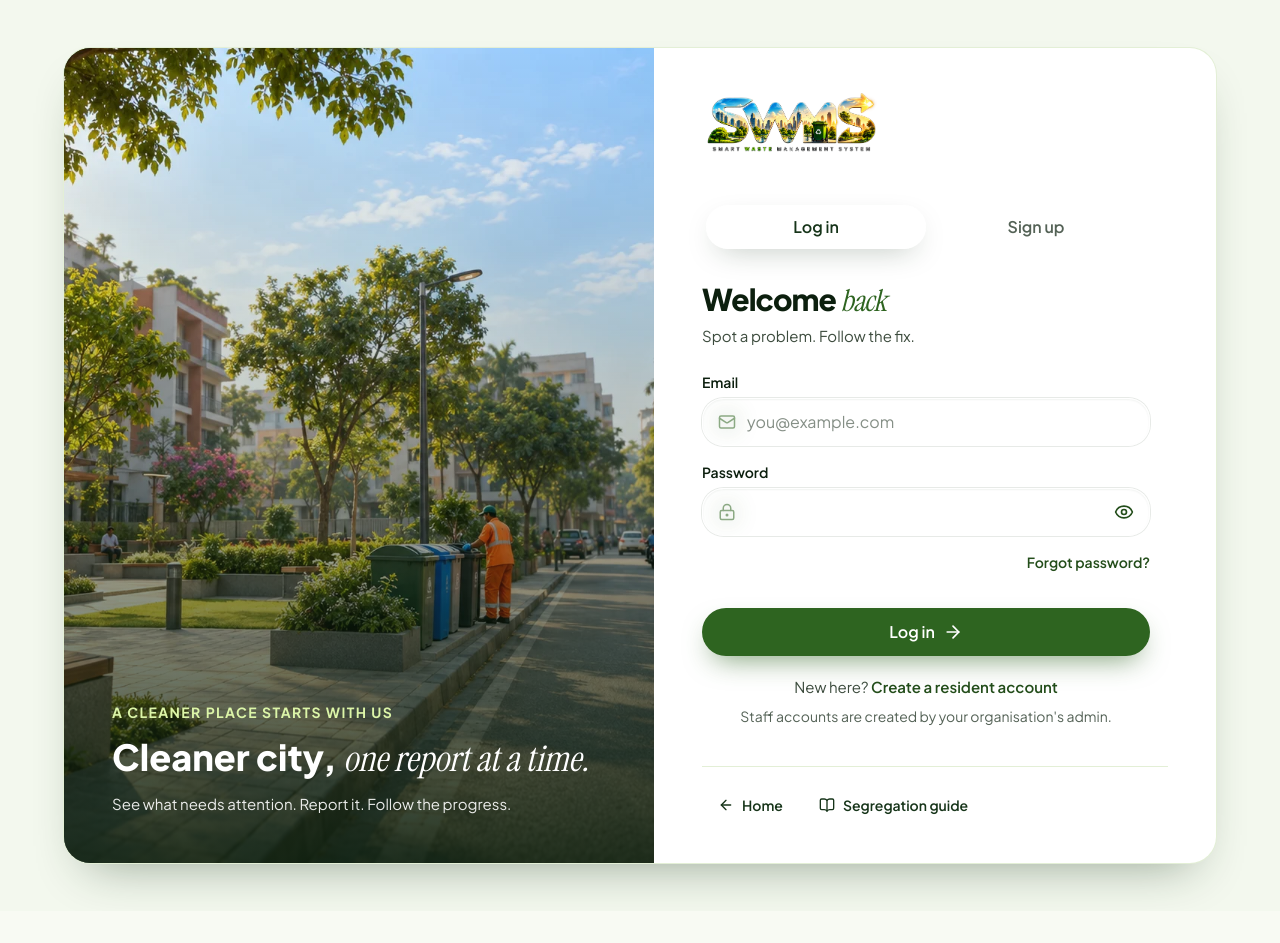
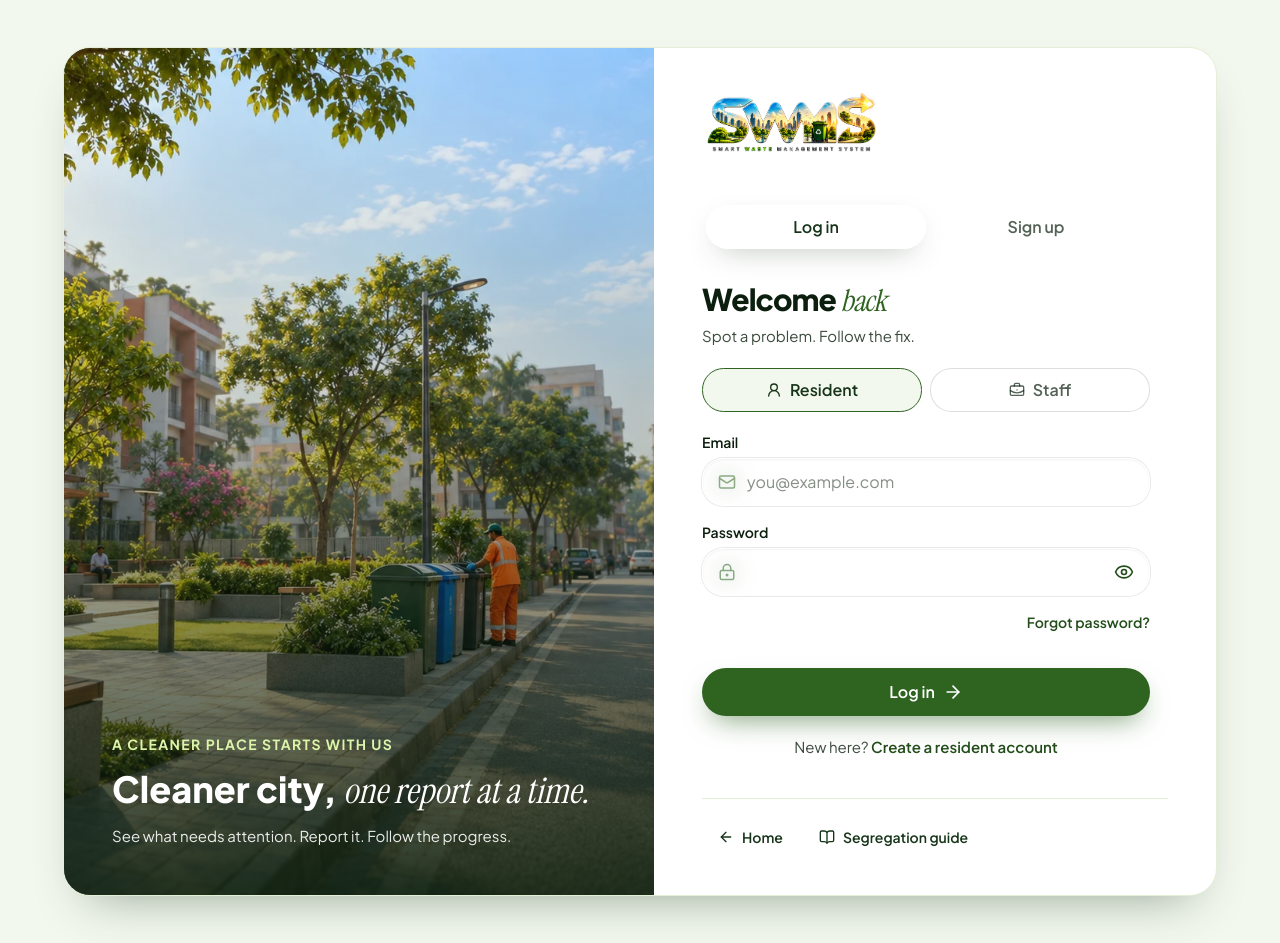
Before and after one commit to ujjwalkatiyar01/SWMS-Smart-Waste-Management-System, a Next.js app in the folder swms-app/: page /login in a window 1280 px wide. Before the commit the page ends 911 px from the top, so only its background shows below. Built offline with nearby package versions, Linux system fonts and the light colour scheme.

Commit message:
Add account type and staff login to login and sign-up forms

```diff
--- a/swms-app/app/(public)/(auth)/login/page.tsx
+++ b/swms-app/app/(public)/(auth)/login/page.tsx
@@ -4,6 +4,6 @@ import { LoginForm } from "@/features/auth";
 export const metadata: Metadata = { title: "Log in — SWMS" };
 
 export default async function LoginPage({ searchParams }: PageProps<"/login">) {
-  const { reason } = await searchParams;
-  return <LoginForm inactive={reason === "inactive"} />;
+  const { reason, as } = await searchParams;
+  return <LoginForm inactive={reason === "inactive"} audience={as === "staff" ? "staff" : "resident"} />;
 }
--- /dev/null
+++ b/swms-app/app/(public)/(auth)/login/worker/page.tsx
@@ -0,0 +1,9 @@
+import type { Metadata } from "next";
+import { WorkerLoginForm } from "@/features/auth";
+import { getSignUpOptions } from "@/features/auth/server";
+
+export const metadata: Metadata = { title: "Worker login — SWMS" };
+
+export default async function WorkerLoginPage() {
+  return <WorkerLoginForm options={await getSignUpOptions()} />;
+}
--- a/swms-app/features/auth/widgets/LoginForm.tsx
+++ b/swms-app/features/auth/widgets/LoginForm.tsx
@@ -1,53 +1,106 @@
 "use client";
 
-// Login form (03 F1.2): email + password → role home.
+// Login form (03 F1.2): email + password → role home. One login for every role; the Resident / Staff
+// switch only changes the wording — the role stored in the database decides which dashboard opens.
 
 import Link from "next/link";
-import { Mail } from "lucide-react";
+import { BriefcaseBusiness, Mail, UserRound } from "lucide-react";
+import { cn } from "@/lib/utils";
 import { login } from "../actions";
 import { INACTIVE_MESSAGE } from "../schema";
 import { FormAlert, PasswordField, TextField } from "./fields";
 import { SubmitButton } from "./SubmitButton";
 import { useAuthForm } from "./useAuthForm";
 
+export type LoginAudience = "resident" | "staff";
+
+const AUDIENCES = [
+  { value: "resident", href: "/login", label: "Resident", icon: UserRound },
+  { value: "staff", href: "/login?as=staff", label: "Staff", icon: BriefcaseBusiness },
+] as const;
+
+const STAFF_HOMES = ["Admin → dashboard", "Worker / Driver → tasks", "Supervisor → escalations", "Higher authority → summary"];
+
 /** `inactive`: the session ended because the account was deactivated (04-AUTH §3 check 2). */
-export function LoginForm({ inactive = false }: { inactive?: boolean }) {
+export function LoginForm({ inactive = false, audience = "resident" }: { inactive?: boolean; audience?: LoginAudience }) {
   const { pending, errors, message, formProps } = useAuthForm((data) =>
     login({ email: String(data.get("email") ?? ""), password: String(data.get("password") ?? "") }),
   );
+  const staff = audience === "staff";
 
   return (
     <div className="animate-enter">
       <h1 className="text-3xl font-extrabold tracking-[-0.03em] text-leaf-950">
-        Welcome <span className="accent-serif text-leaf-700">back</span>
+        {staff ? "Staff " : "Welcome "}
+        <span className="accent-serif text-leaf-700">{staff ? "login" : "back"}</span>
       </h1>
-      <p className="mt-1.5 text-ui text-leaf-950/80">Spot a problem. Follow the fix.</p>
+      <p className="mt-1.5 text-ui text-leaf-950/80">
+        {staff ? "Your dashboard opens for your role." : "Spot a problem. Follow the fix."}
+      </p>
 
-      <form {...formProps} className="mt-6 flex flex-col gap-4">
+      <nav aria-label="Who is logging in" className="mt-5 grid grid-cols-2 gap-2">
+        {AUDIENCES.map(({ value, href, label, icon: Icon }) => (
+          <Link
+            key={value}
+            href={href}
+            replace
+            aria-current={value === audience ? "page" : undefined}
+            className={cn(
+              "inline-flex min-h-11 items-center justify-center gap-2 rounded-2xl border text-ui font-semibold transition-colors",
+              value === audience
+                ? "border-leaf-700 bg-leaf-50 text-leaf-900"
+                : "border-leaf-900/15 bg-white text-leaf-950/70 hover:bg-leaf-50",
+            )}
+          >
+            <Icon className="size-4" aria-hidden /> {label}
+          </Link>
+        ))}
+      </nav>
+      {staff && (
+        <ul aria-label="Where you land" className="mt-3 flex flex-wrap gap-1.5">
+          {STAFF_HOMES.map((h) => (
+            <li key={h} className="rounded-full bg-leaf-50 px-3 py-1 text-sm text-leaf-900">
+              {h}
+            </li>
+          ))}
+        </ul>
+      )}
+
+      <form {...formProps} className="mt-5 flex flex-col gap-4">
         <TextField
           id="email"
-          label="Email"
+          label={staff ? "Work email" : "Email"}
           icon={Mail}
           type="email"
           inputMode="email"
           autoComplete="email"
-          placeholder="you@example.com"
+          placeholder={staff ? "name@organisation.org" : "you@example.com"}
           required
           error={errors.email}
         />
         <PasswordField id="password" label="Password" autoComplete="current-password" required error={errors.password} />
         <Link href="/reset-password" className="self-end text-sm font-semibold text-leaf-800 underline-offset-4 hover:underline">Forgot password?</Link>
         <FormAlert message={message ?? (inactive ? INACTIVE_MESSAGE : undefined)} />
-        <SubmitButton pending={pending} label="Log in" pendingLabel="Logging in…" />
+        <SubmitButton pending={pending} label={staff ? "Log in to dashboard" : "Log in"} pendingLabel="Logging in…" />
       </form>
 
+      {staff ? (
+        <>
+          <p className="mt-5 text-center text-ui text-leaf-950/80">
+            Worker or driver?{" "}
+            <Link href="/login/worker" className="font-semibold text-leaf-800 underline-offset-4 hover:underline">Use worker login</Link>{" "}
+            with your staff ID and work area.
+          </p>
+          <p className="mt-2 text-center text-sm text-leaf-950/70">New staff sign up with the staff ID their admin listed in Setup → Staff IDs.</p>
+        </>
+      ) : (
         <p className="mt-5 text-center text-ui text-leaf-950/80">
           New here?{" "}
           <Link href="/signup" className="font-semibold text-leaf-800 underline-offset-4 hover:underline">
             Create a resident account
           </Link>
         </p>
-      <p className="mt-2 text-center text-sm text-leaf-950/70">Staff accounts are created by your organisation&apos;s admin.</p>
+      )}
     </div>
   );
 }
--- a/swms-app/features/auth/widgets/SignUpForm.tsx
+++ b/swms-app/features/auth/widgets/SignUpForm.tsx
@@ -1,17 +1,33 @@
 "use client";
 
-// Resident sign-up (03 F1.1): name, email, phone (optional), password, organisation, home area.
+// Sign-up (03 F1.1): "Who are you?" first. Residents give a home area; workers and admins give the
+// staff ID from the organisation's staff list, which the database checks before the account exists (0800).
 
 import Link from "next/link";
 import { useState } from "react";
-import { Building2, Mail, MapPin, Phone, UserRound } from "lucide-react";
+import { BadgeCheck, Building2, HardHat, IdCard, Mail, MapPin, Phone, ShieldCheck, Trash2, Truck, UserRound } from "lucide-react";
 import { signUp } from "../actions";
-import { PASSWORD_MIN, type SignUpOptions } from "../schema";
+import { PASSWORD_MIN, type AccountType, type SignUpOptions } from "../schema";
+import { ChoiceCards } from "./ChoiceCards";
 import { FormAlert, PasswordField, SelectField, TextField } from "./fields";
 import { SubmitButton } from "./SubmitButton";
 import { useAuthForm } from "./useAuthForm";
 
+const WHO = [
+  { value: "resident", label: "Resident", hint: "Report and track", icon: UserRound },
+  { value: "worker", label: "Worker", hint: "Collector or driver", icon: HardHat },
+  { value: "admin", label: "Administrator", hint: "Runs the dashboard", icon: ShieldCheck },
+] as const;
+
+const WORK = [
+  { value: "collector", label: "Waste collector", hint: "Cleans and collects", icon: Trash2 },
+  { value: "driver", label: "Driver", hint: "Drives the vehicle", icon: Truck },
+] as const;
+
 export function SignUpForm({ options }: { options: SignUpOptions }) {
+  const [accountType, setAccountType] = useState<AccountType>("resident");
+  const [workerType, setWorkerType] = useState<"collector" | "driver" | "">("");
+  const staff = accountType !== "resident";
   const [organizationId, setOrganizationId] = useState(options.organizations.length === 1 ? options.organizations[0].id : "");
   const areas = options.areas.filter((a) => a.organizationId === organizationId);
 
@@ -23,6 +39,9 @@ export function SignUpForm({ options }: { options: SignUpOptions }) {
       password: String(data.get("password") ?? ""),
       organizationId: String(data.get("organizationId") ?? ""),
       areaId: String(data.get("areaId") ?? ""),
+      accountType,
+      staffId: String(data.get("staffId") ?? ""),
+      workerType: accountType === "worker" ? workerType : "",
     }),
   );
 
@@ -31,18 +50,25 @@ export function SignUpForm({ options }: { options: SignUpOptions }) {
       <h1 className="text-3xl font-extrabold tracking-[-0.03em] text-leaf-950">
         Join your <span className="accent-serif text-leaf-700">area</span>
       </h1>
-      <p className="mt-1.5 text-ui text-leaf-950/80">Create a resident account to report issues and request pickups.</p>
+      <p className="mt-1.5 text-ui text-leaf-950/80">
+        {staff ? "Staff accounts are checked against your organisation's staff list." : "Create a resident account to report issues and request pickups."}
+      </p>
 
       <form {...formProps} className="mt-6 flex flex-col gap-4">
+        <ChoiceCards name="accountType" legend="Who are you?" options={WHO} value={accountType} onChange={setAccountType} />
+        {accountType === "worker" && (
+          <ChoiceCards name="workerType" legend="Type of work" options={WORK} value={workerType} onChange={setWorkerType} error={errors.workerType} />
+        )}
         <TextField id="name" label="Full name" icon={UserRound} autoComplete="name" required error={errors.name} />
         <TextField
           id="email"
-          label="Email"
+          label={staff ? "Work email" : "Email"}
           icon={Mail}
           type="email"
           inputMode="email"
           autoComplete="email"
-          placeholder="you@example.com"
+          placeholder={staff ? "name@organisation.org" : "you@example.com"}
+          hint={staff ? "The email your organisation listed with your staff ID." : undefined}
           required
           error={errors.email}
         />
@@ -83,10 +109,10 @@ export function SignUpForm({ options }: { options: SignUpOptions }) {
               </option>
             ))}
           </SelectField>
-          <SelectField
+          {accountType !== "admin" && <SelectField
             key={organizationId}
             id="areaId"
-            label="Home area"
+            label={staff ? "Work area (block)" : "Home area"}
             icon={MapPin}
             required
             defaultValue=""
@@ -101,10 +127,34 @@ export function SignUpForm({ options }: { options: SignUpOptions }) {
                 {a.name}
               </option>
             ))}
-          </SelectField>
+          </SelectField>}
         </div>
+        {staff && (
+          <TextField
+            id="staffId"
+            label="Staff ID"
+            icon={IdCard}
+            autoComplete="off"
+            autoCapitalize="characters"
+            placeholder="e.g. CWA-DRV-002"
+            maxLength={40}
+            required
+            hint="Printed on your staff card. Your role comes from the staff list, not from this form."
+            error={errors.staffId}
+          />
+        )}
         <FormAlert message={message} />
-        <SubmitButton pending={pending} label="Create account" pendingLabel="Creating account…" />
+        <SubmitButton
+          pending={pending}
+          label={staff ? "Verify and create account" : "Create account"}
+          pendingLabel={staff ? "Checking staff list…" : "Creating account…"}
+        />
+        {staff && (
+          <p className="flex items-start gap-1.5 text-sm text-leaf-950/70">
+            <BadgeCheck className="mt-0.5 size-4 shrink-0 text-leaf-700" aria-hidden />
+            Checked against the staff list your organisation keeps in SWMS. Not connected to a government database.
+          </p>
+        )}
       </form>
 
       <p className="mt-5 text-center text-ui text-leaf-950/80">
```
Lines whose indentation alone changed are shown as unchanged.
